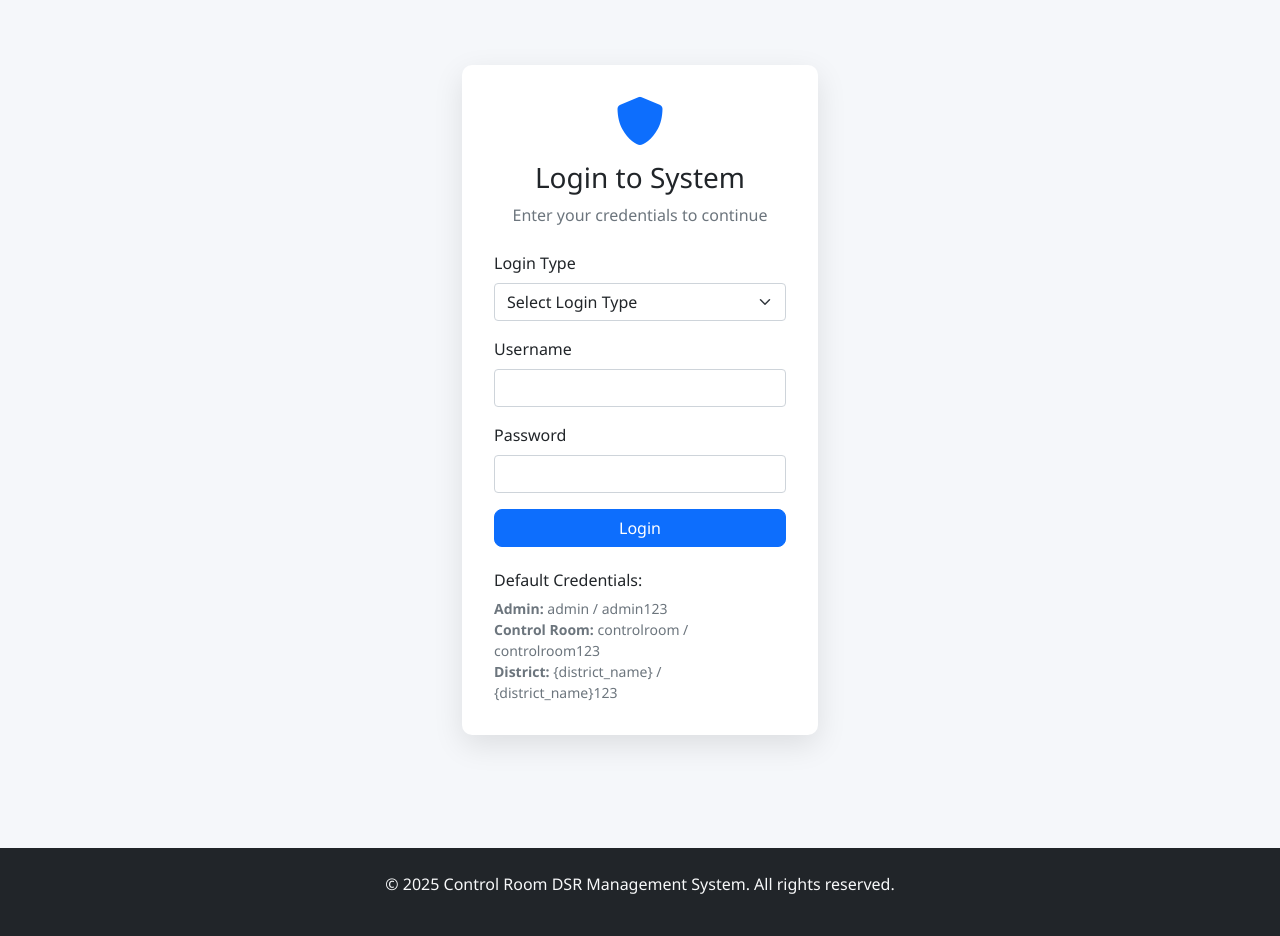
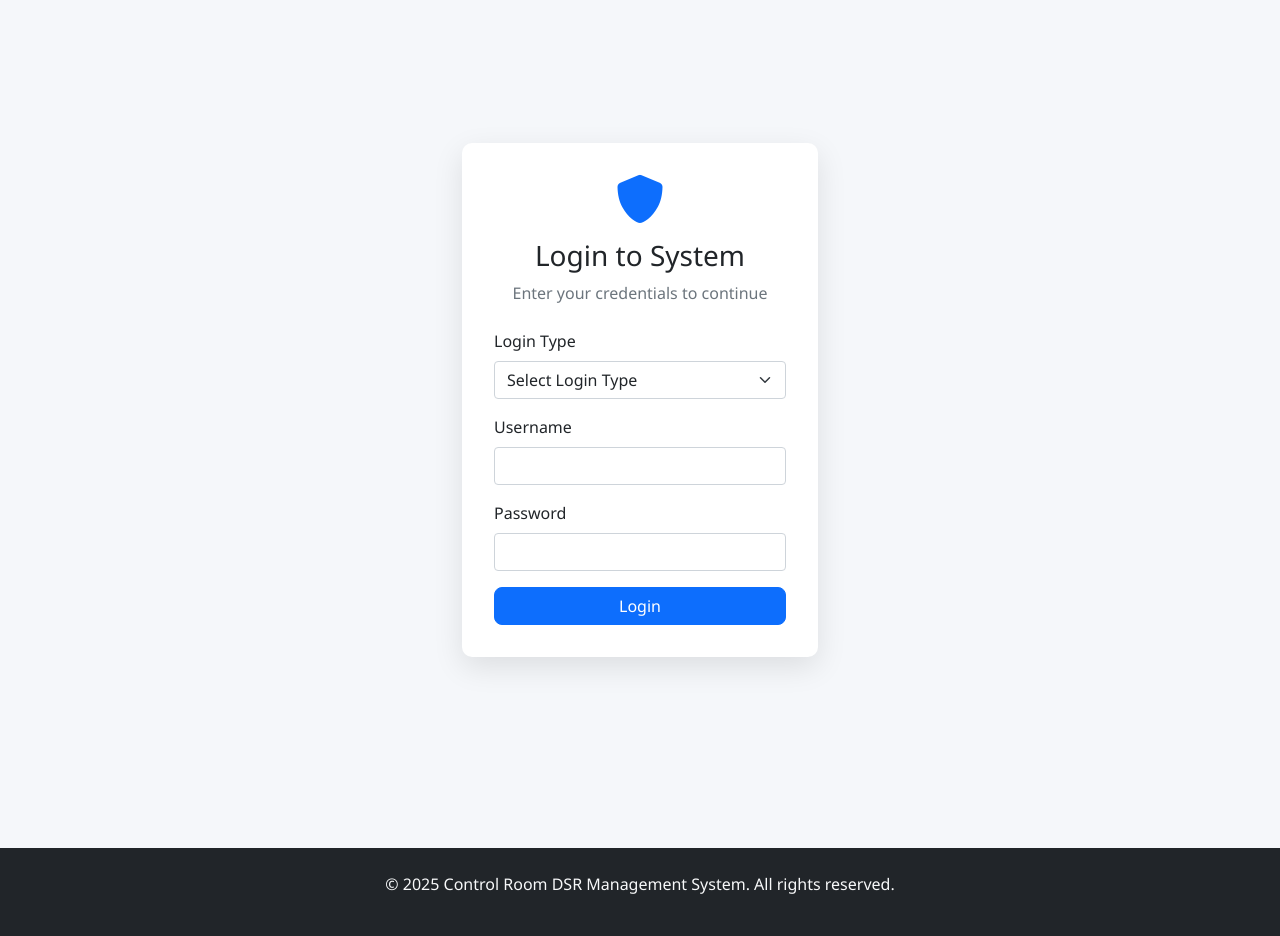
Before and after one commit to prismappolice/control-room-dsr, a Flask app: page /auth/login in a window 1280 px wide. Shown: the part 117-1053 px from the top of the page. Run offline with Flask 3, Linux system fonts and the light colour scheme; some libraries are stand-ins or nearby versions.

Commit message:
display ok

```diff
--- a/app/templates/login.html
+++ b/app/templates/login.html
@@ -47,15 +47,6 @@
 
                     <button type="submit" class="btn btn-primary w-100">Login</button>
                 </form>
-
-                <div class="mt-4">
-                    <h6>Default Credentials:</h6>
-                    <div class="small text-muted">
-                        <div><strong>Admin:</strong> admin / admin123</div>
-                        <div><strong>Control Room:</strong> controlroom / controlroom123</div>
-                        <div><strong>District:</strong> {district_name} / {district_name}123</div>
-                    </div>
-                </div>
             </div>
         </div>
     </div>
--- a/run.py
+++ b/run.py
@@ -53,9 +53,5 @@ if __name__ == '__main__':
                 db.session.add(district_user)
 
         db.session.commit()
-        print("Database initialized with sample users!")
-        print("Admin credentials: admin / admin123")
-        print("Control Room credentials: controlroom / controlroom123")
-        print("District users: {district_name} / {district_name}123")
 
     app.run(debug=True, host='0.0.0.0', port=5000)
```
